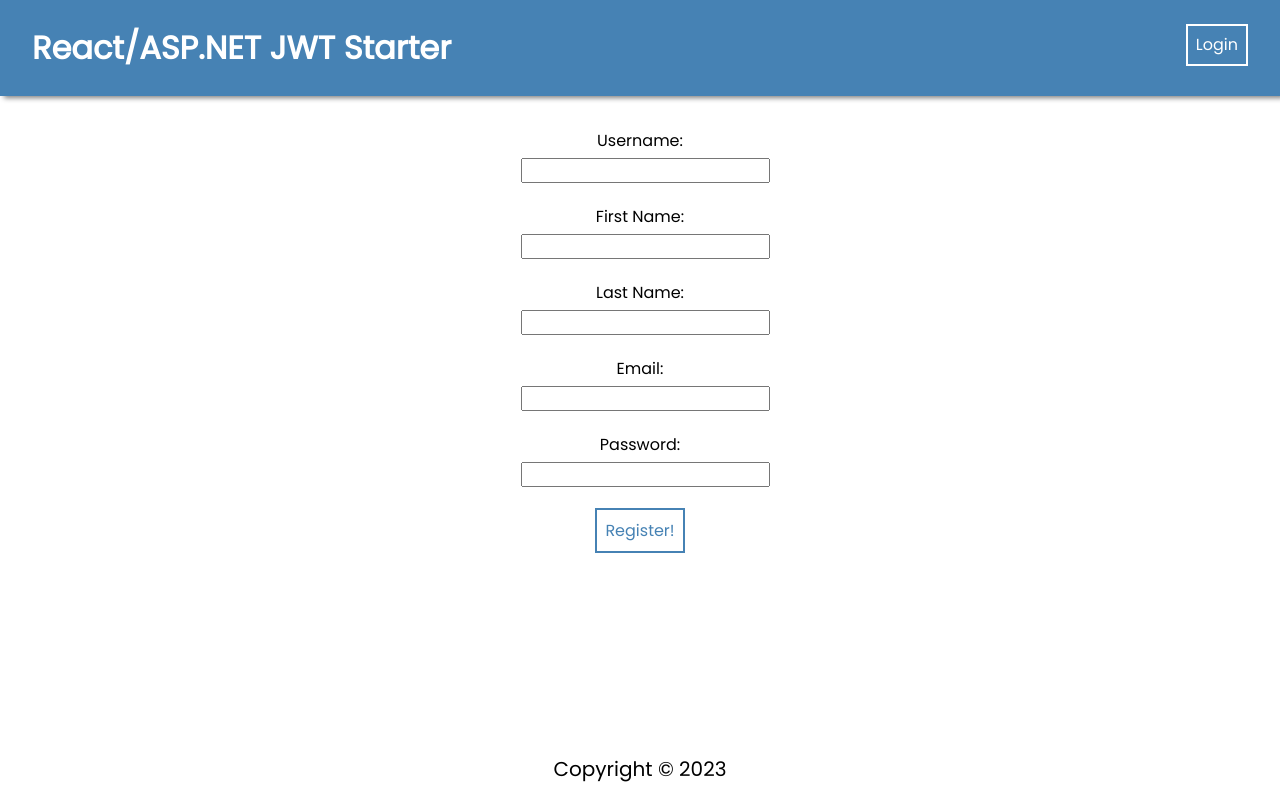
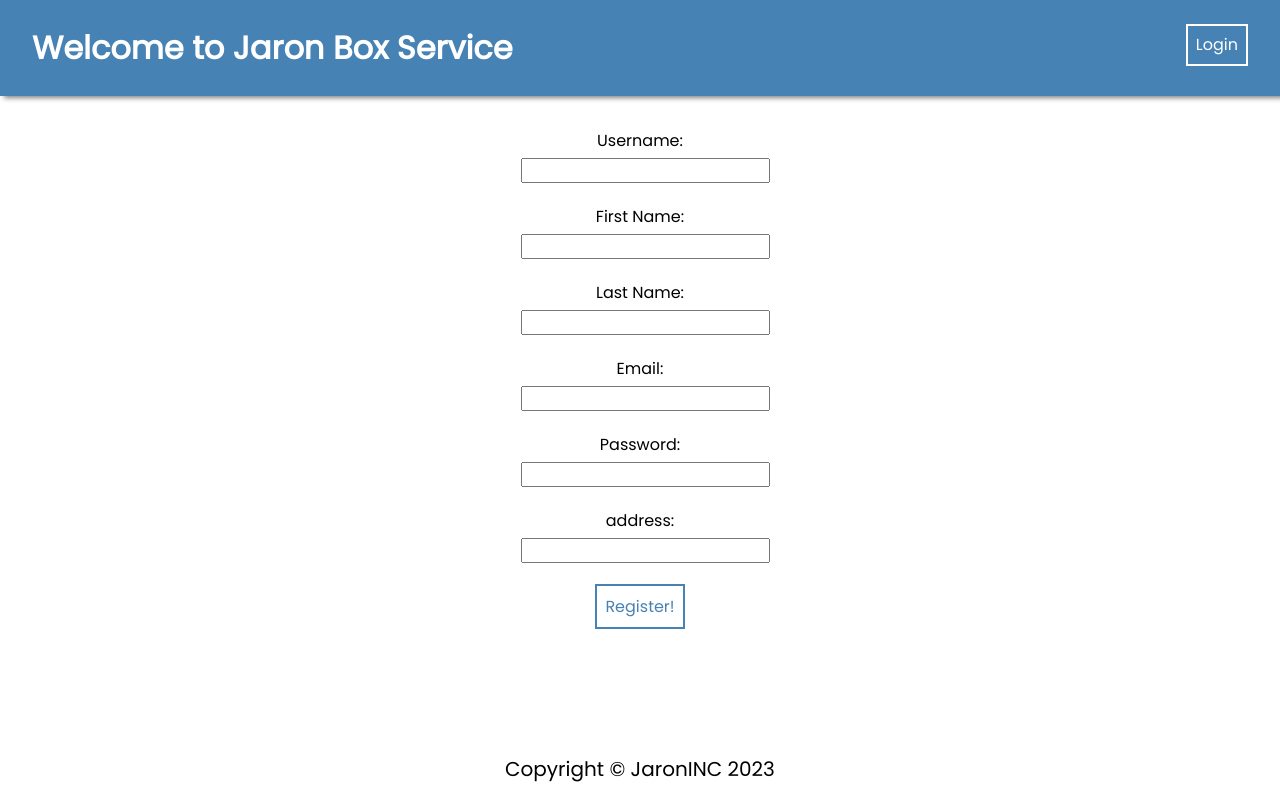
Before and after one commit to JaronL-Tech/jaron-capstone, a React (Create React App) app: page /register in a window 1280 px wide. Built offline with nearby package versions, Linux system fonts and the light colour scheme.

Commit message:
Wroted and updated needed code in registerpage and homepage

```diff
--- a/src/components/Footer/Footer.jsx
+++ b/src/components/Footer/Footer.jsx
@@ -3,7 +3,7 @@ import "./Footer.css";
 const Footer = () => {
   return (
     <footer>
-      <p>Copyright © 2023</p>{" "}
+      <p>Copyright © JaronINC 2023</p>{" "}
     </footer>
   );
 };
--- a/src/components/NavBar/NavBar.jsx
+++ b/src/components/NavBar/NavBar.jsx
@@ -12,7 +12,7 @@ const Navbar = () => {
       <ul>
         <li className="brand">
           <Link to="/" style={{ textDecoration: "none", color: "white" }}>
-            <b>React/ASP.NET JWT Starter</b>
+            <b>Welcome to Jaron Box Service</b>
           </Link>
         </li>
         <li>
--- a/src/pages/RegisterPage/RegisterPage.js
+++ b/src/pages/RegisterPage/RegisterPage.js
@@ -10,6 +10,7 @@ const RegisterPage = () => {
     password: "",
     firstName: "",
     lastName: "",
+    address: "",
   };
   const [formData, handleInputChange, handleSubmit] = useCustomForm(
     registerUser,
@@ -64,6 +65,15 @@ const RegisterPage = () => {
             onChange={handleInputChange}
           />
         </label>
+        <label>
+          address:{" "}
+          <input
+            type="text"
+            name="address"
+            value={formData.address}
+            onChange={handleInputChange}
+          />
+        </label>
         <button>Register!</button>
       </form>
     </div>
```
